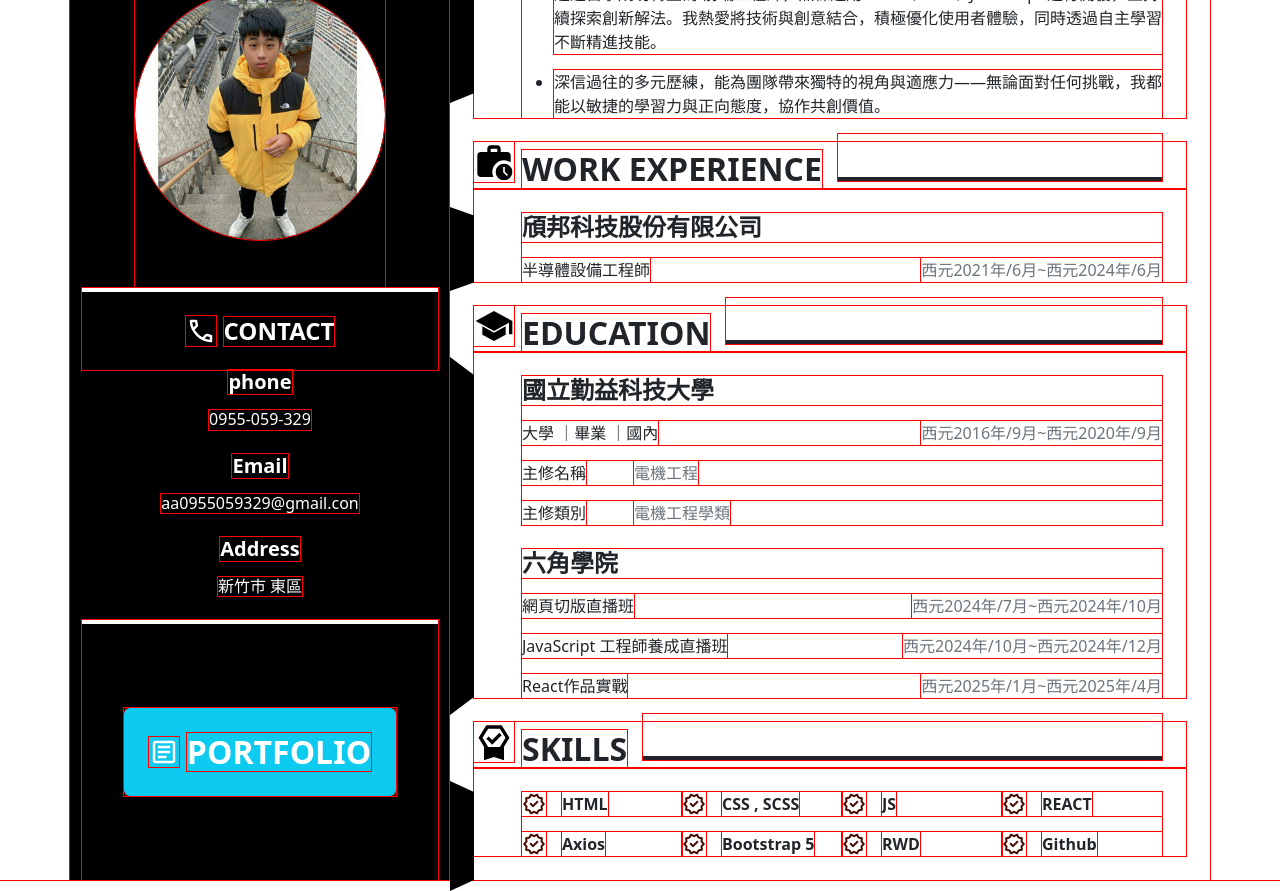
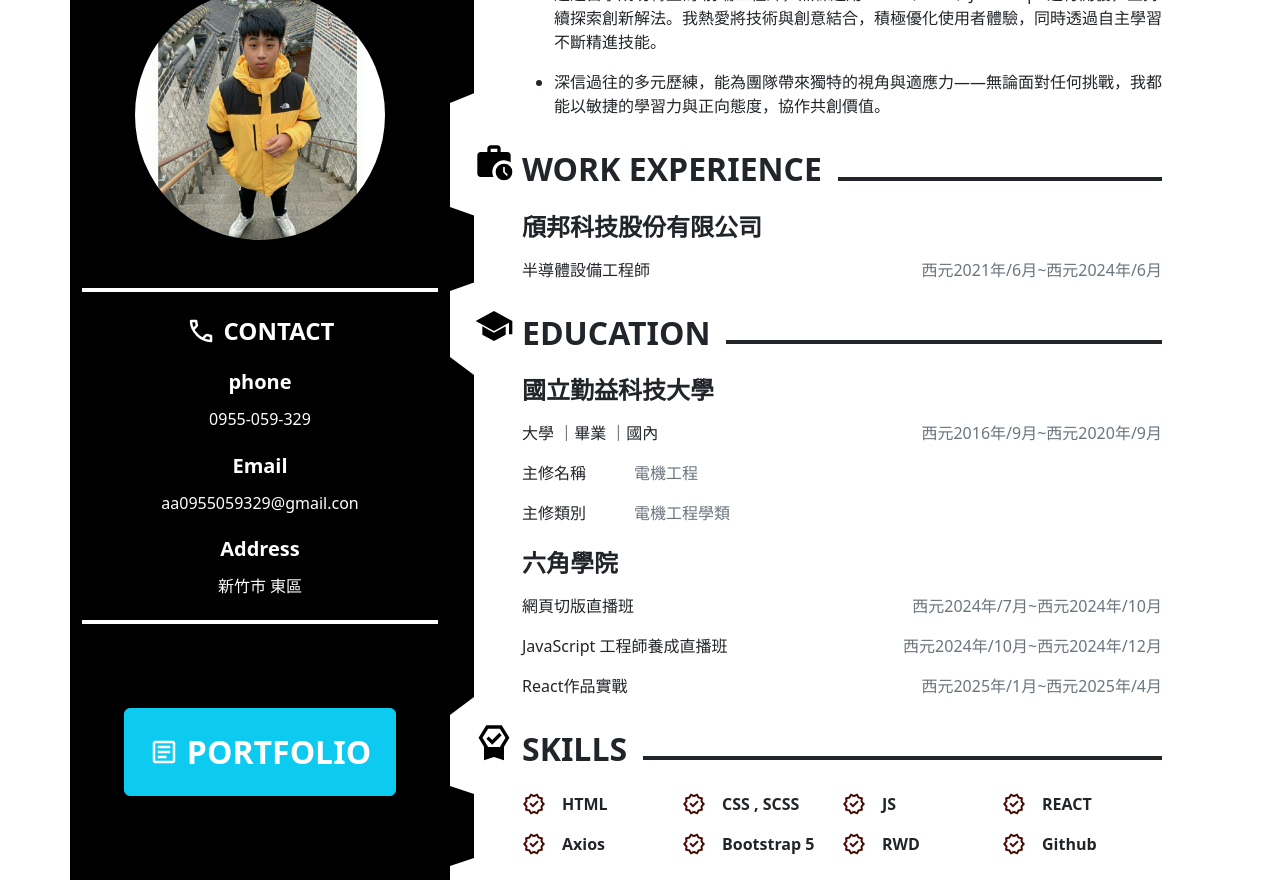
Before and after one commit to 54877/Resume, a React (Vite) app: page / in a window 1280 px wide. Shown: the part 200-1091 px from the top of the page. Built offline with nearby package versions, Linux system fonts and the light colour scheme.

Commit message:
first commit

```diff
--- a/src/assets/all.scss
+++ b/src/assets/all.scss
@@ -57,19 +57,19 @@
 }
 
 .trapezoid-3 {
-  width: 110px;
+  width: 80px;
   height: 24px;
   background-color: #000000;
   position: relative;
-  transform: rotate(90deg) translate(56px ,91px);
+  transform: rotate(90deg) translate(46px ,76px);
   clip-path: polygon(10% 0%, 90% 0%, 100% 100%, 0% 100%);
 }
 
- *,
- *::before,
- *::after {
-   outline: 1px solid red;
- }
+  // *,
+  // *::before,
+  // *::after {
+  //   outline: 1px solid red;
+  // }
 
   .img-icon{
     transform: rotate(90deg);
```
